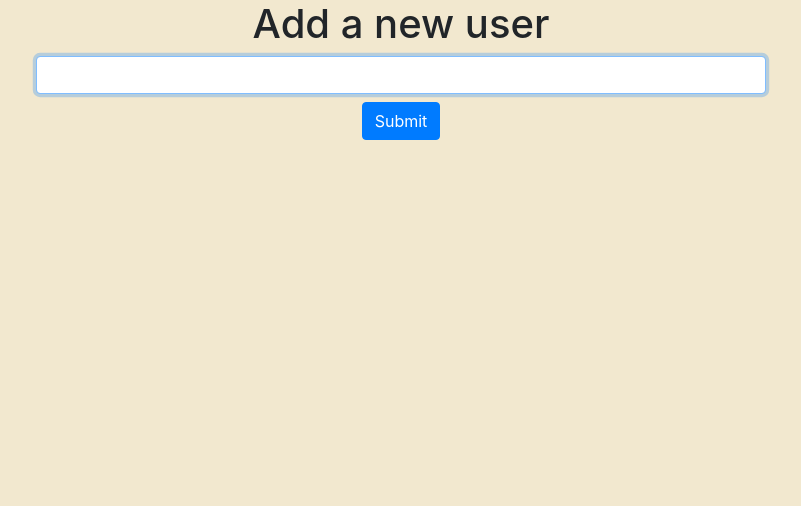
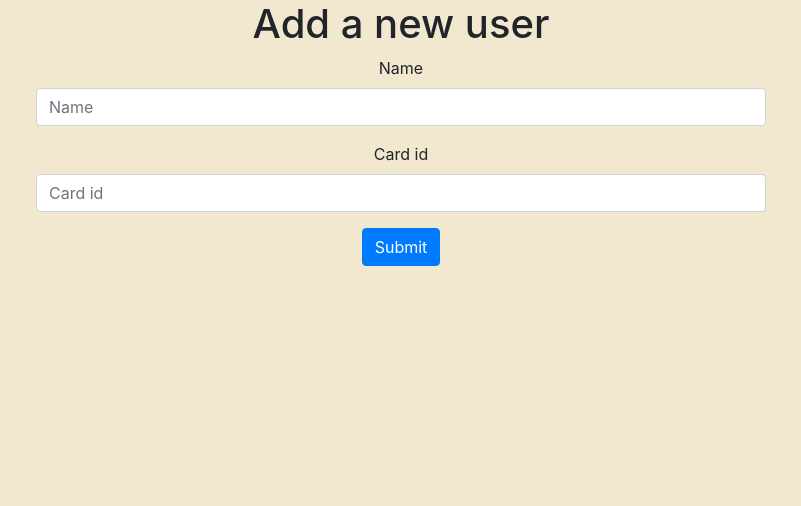
Before and after one commit to mccorxyz/minnehack-2023, a Django app: page /newuser in a window 1280 px wide. Shown: the part 76-582 px from the top of the page, without its empty margins (239-1040 px from the left). Run offline with Django 4.2, Linux system fonts and the light colour scheme; some libraries are stand-ins or nearby versions.

Commit message:
feat: new user form

```diff
--- a/library_project/library/forms.py
+++ b/library_project/library/forms.py
@@ -29,6 +29,11 @@ class CheckOutForm(forms.Form):
     class Meta:
         fields = ["card_id", "isbn",]
 
+class NewUserForm(ModelForm):
+    class Meta:
+        model = User
+        fields = ("name", "card_id")
+
 # class CheckoutBookForm(ModelForm):
 #     class Meta:
 #         model = User
--- a/library_project/library/templates/library/home.html
+++ b/library_project/library/templates/library/home.html
@@ -59,7 +59,7 @@ $(document).ready(function(){
         </button>
       </div>
       <div class="modal-body">
-		  <form method="post" class="form">
+		  <form method="post" action="/library/check-out" class="form">
 			  {% csrf_token %}
 			  {% bootstrap_form checkInForm %}
 			  <div class="modal-footer">
@@ -83,7 +83,7 @@ $(document).ready(function(){
       </div>
 
       <div class="modal-body">
-      	<form method="post" class="form">
+      	<form method="post" action="/library/check-in" class="form">
 			  {% csrf_token %}
 			  {% bootstrap_form checkOutForm %}
 	  	</form>
--- a/library_project/library/templates/library/new-user.html
+++ b/library_project/library/templates/library/new-user.html
@@ -1,8 +1,8 @@
-
-
 {% extends "base.html" %}
 {% load static %}
-{% block title %}Return{% endblock %}
+{% load django_bootstrap5 %}
+
+{% block title %}New User{% endblock %}
 
 {% block content %}
 <link rel="stylesheet" href="{% static 'website/background.css' %}">
@@ -14,9 +14,11 @@
 
 		<h1>Add a new user</h1>
 
-		<input type="text" name="barcode" class="form-control" id="barcode">
-
-		<button class="btn btn-primary mt-2" type="button">Submit</button>
+		<form method="post" class="form">
+			{% csrf_token %}
+			{% bootstrap_form form %}
+			{% bootstrap_button button_type="submit" content="Submit" %}
+		</form>
 
 	</div>
 	<div class="col-2"></div>
@@ -26,14 +28,10 @@
 
 
 </div>
+{% endblock %}
 
-<script type="text/javascript">
-	var input = document.getElementById('barcode');
+{% block script %}
+var input = document.getElementById('barcode');
 input.focus();
 input.select();
-
-
-</script>
-
-
 {% endblock %}
--- a/library_project/library/views.py
+++ b/library_project/library/views.py
@@ -10,11 +10,21 @@ def home(request):
     return render(request, "library/home.html", {"checkInForm": checkInForm,
                                                  "checkOutForm": checkOutForm})
 
+def new_user(request):
+    if request.method == "POST":
+        newUserForm = NewUserForm(request.POST)
+        if newUserForm.is_valid():
+            existingUsers = User.objects.filter(card_id=newUserForm.cleaned_data["card_id"])
+            if len(existingUsers) > 0:
+                messages.info(request, "User with Id: {} already exists".format(newUserForm.cleaned_data["card_id"]))
+            else:
+                newUserForm.save()
+                messages.info(request, "Added {} to your library".format(newUserForm.cleaned_data["name"]))
+    newUserForm = NewUserForm()
+    return render(request, "library/new-user.html", {"form": newUserForm })
+
 def library(request):
     return render(request, "library/library.html")
-
-def new_user(request):
-    return render(request, "library/new-user.html")
 
 def new_book(request):
     return render(request, "library/new-book.html", {"ISBNForm": ISBNAddBookForm(), "manualForm": ManualAddBookForm()})
```
